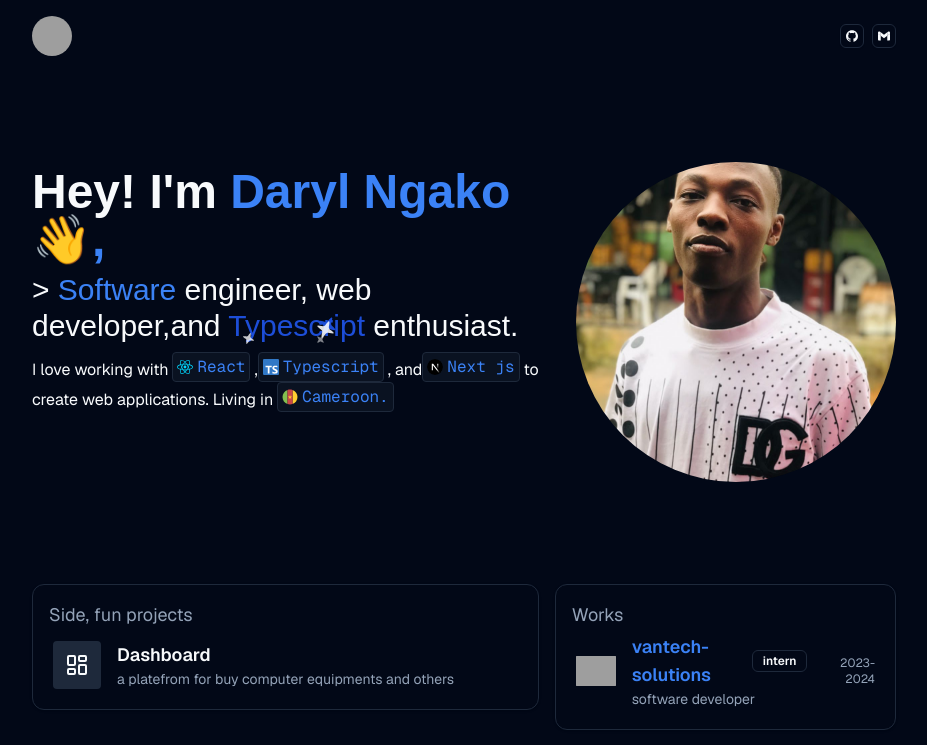
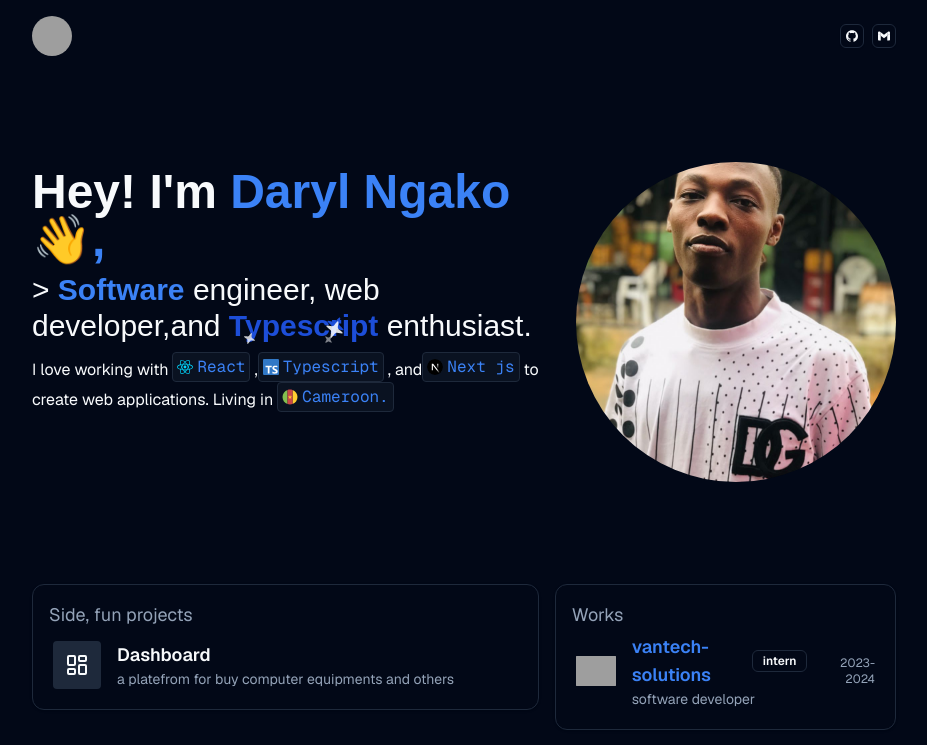
Before and after one commit to mrmiel10/daryl-porfolio, a Next.js app: page / in a window 1280 px wide. Shown: the top 745 px of the page, without its empty margins (176-1103 px from the left). Built offline with nearby package versions, Linux system fonts and the light colour scheme; grey boxes are pictures that could not be loaded; a web font is replaced by a local one.

Commit message:
Update Hero.tsx

```diff
--- a/components/Hero.tsx
+++ b/components/Hero.tsx
@@ -24,8 +24,8 @@ const Hero = () => {
         <h3 className=" m-0 text-3xl max-md:text-2xl font-caption">
 
           {/* <ChevronRight className=" text-4xl" /> */}
-          &gt; <span className="text-primary">Software</span> engineer, web
-          developer,and <SparklesText colors={{first: '#FFFF', second: '#1d4ed8'}} as={<span />}  text="Typescript" className="text-blue-700 text-3xl max-md:text-2xl" />
+          &gt; <span className="text-primary font-semibold">Software</span> engineer, web
+          developer,and <SparklesText colors={{first: '#FFFF', second: '#1d4ed8'}} as={<span />}  text="Typescript" className="text-blue-700 text-3xl max-md:text-2xl font-semibold" />
           {" "}enthusiast.
         </h3>
         <p className="text-base">
```
